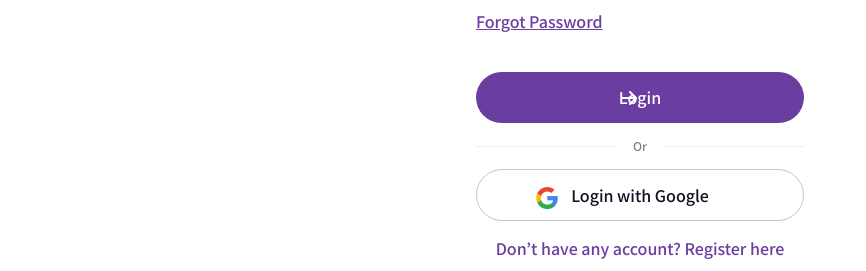
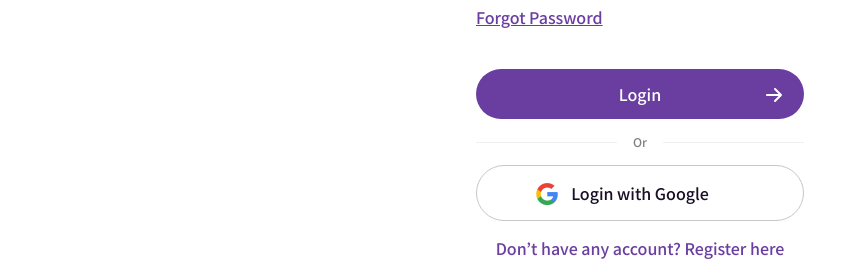
Before and after one commit to the51DT/inside_project, a Vue app: page /main/login in a window 1280 px wide. Shown: the part 511-782 px from the top of the page, without its empty margins (0-866 px from the left). Built offline with nearby package versions, Linux system fonts and the light colour scheme.

Commit message:
버튼 large css 수정
버튼 large css 수정

```diff
--- a/src/assets/scss/modules/_button.scss
+++ b/src/assets/scss/modules/_button.scss
@@ -40,7 +40,7 @@
     // size case
     &.btn-large {
       width: 100%;
-      padding: 16px 0;
+      padding: rem(16px) rem(20px);
       display: block;
       // iconPositionClass
       .icon-right {
@@ -53,6 +53,7 @@
           height: rem(20px);
           background: url('@/assets/images/icon/icon_arrow_right.svg') no-repeat;
           background-size: contain;
+          right: 0;
         }
       }
       .icon-center {
@@ -78,7 +79,7 @@
           height: rem(20px);
           background: url('@/assets/images/icon/icon_arrow_right.svg') no-repeat;
           background-size: contain;
-          left: rem(20px);
+          left: 0;
         }
       }
     }
@@ -432,6 +433,7 @@
       background-color: $neutral-white;
       .btn-txt {
         color: $neutral-dark;
+        line-height: rem(22px);
       }
       .icon-center {
         position: relative;
```
